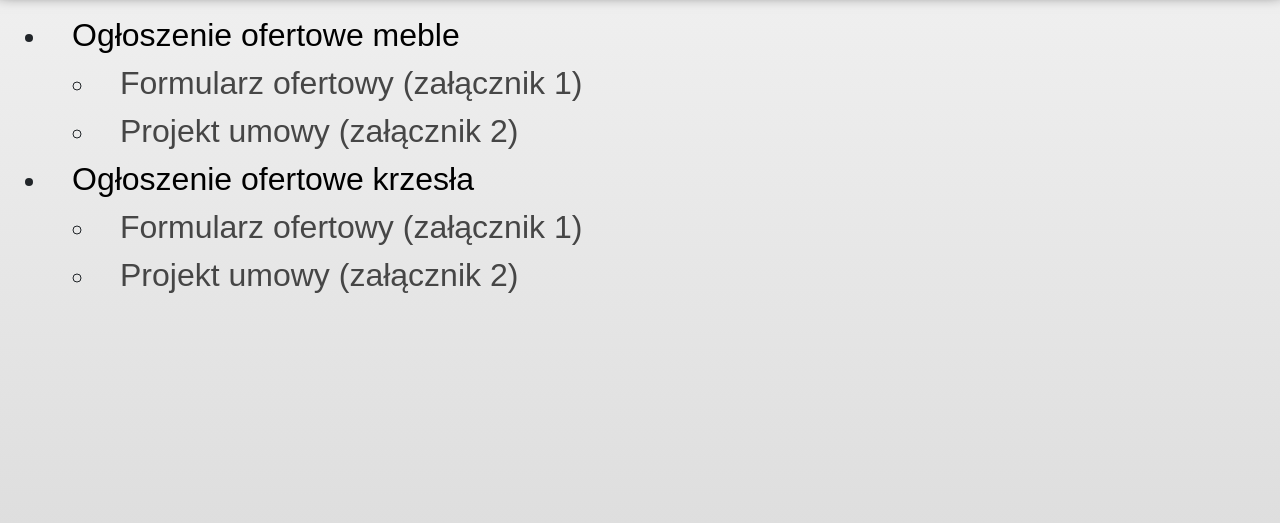
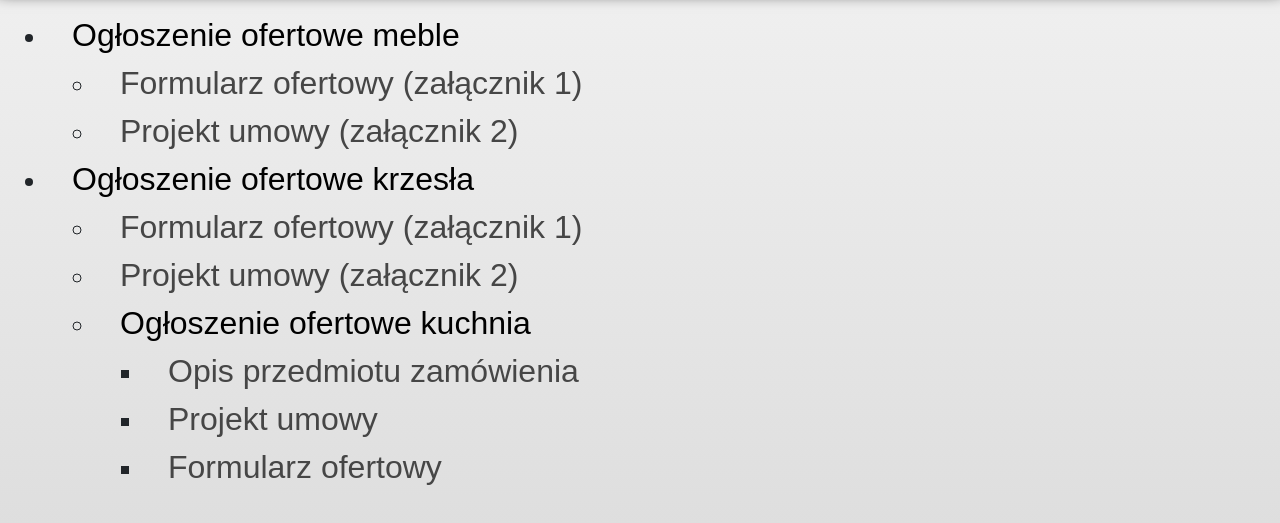
Before and after one commit to kgwletownia/strona-glowna, a plain HTML site: page ogloszenia.html in a window 1280 px wide. Shown: the part 87-610 px from the top of the page. Drawn offline with nearby package versions, Linux system fonts and the light colour scheme.

Commit message:
Update ogloszenia.html

```diff
--- a/ogloszenia.html
+++ b/ogloszenia.html
@@ -76,7 +76,22 @@
                             style="color: #464646;">Projekt
                             umowy (załącznik 2)</a>
                     </li>
+            <li> <a href="zapytania/Zapytanie ofertowe- kuchnia.pdf" class="pdf-link px-4 py-4">Ogłoszenie ofertowe
+                    kuchnia</a>
+                <ul>
 
+                    <li><a href="zapytania/Opis przedmiou zamówienia.xls" class="pdf-link px-4 py-4"
+                            style="color: #464646;">Opis przedmiotu zamówienia</a></li>
+                    <li>
+                        <a href="zapytania/projekt-umowy-kuchnia.pdf" class="pdf-link px-4 py-4"
+                            style="color: #464646;">Projekt
+                            umowy</a>
+                    </li>
+                    <li><a href="zapytania/Formularz_ofertowy-kuchnia.pdf" class="pdf-link px-4 py-4"
+                            style="color: #464646;">Formularz ofertowy</a></li>
+
+                </ul>
+            </li>
                 </ul>
             </li>
 
```
